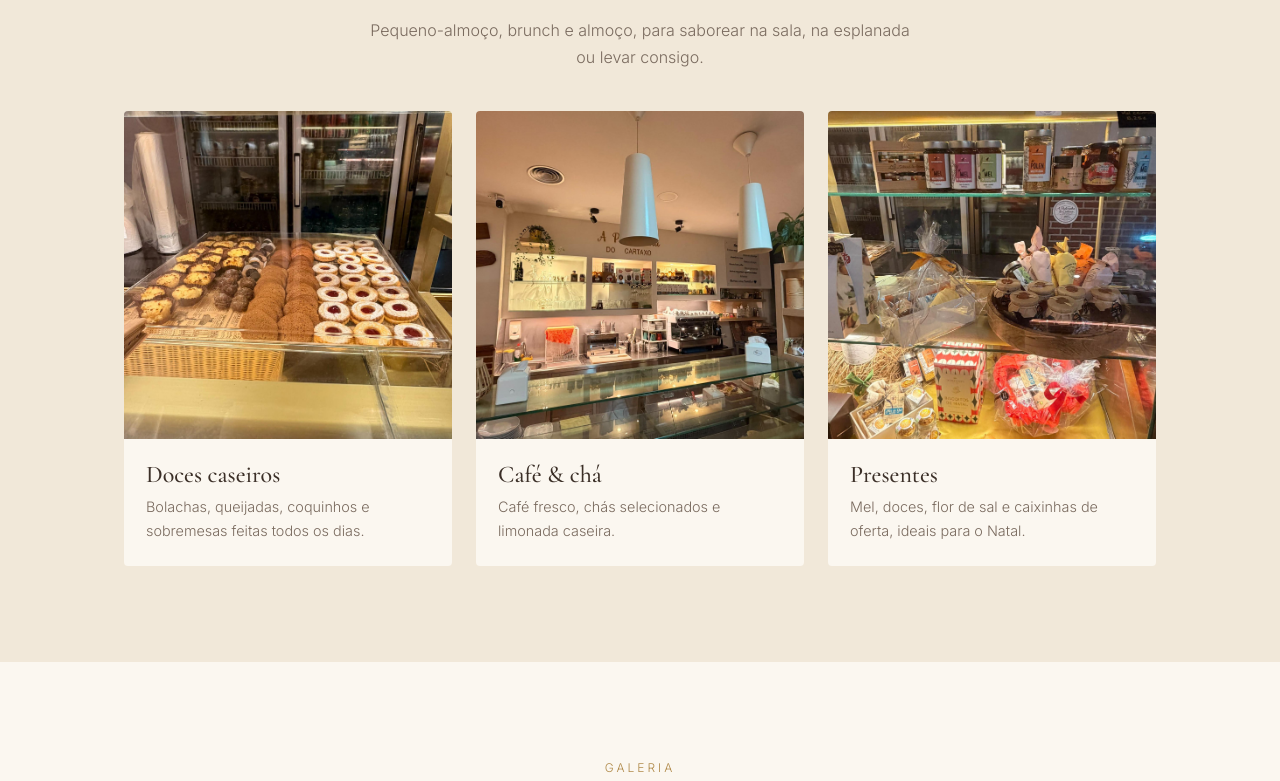
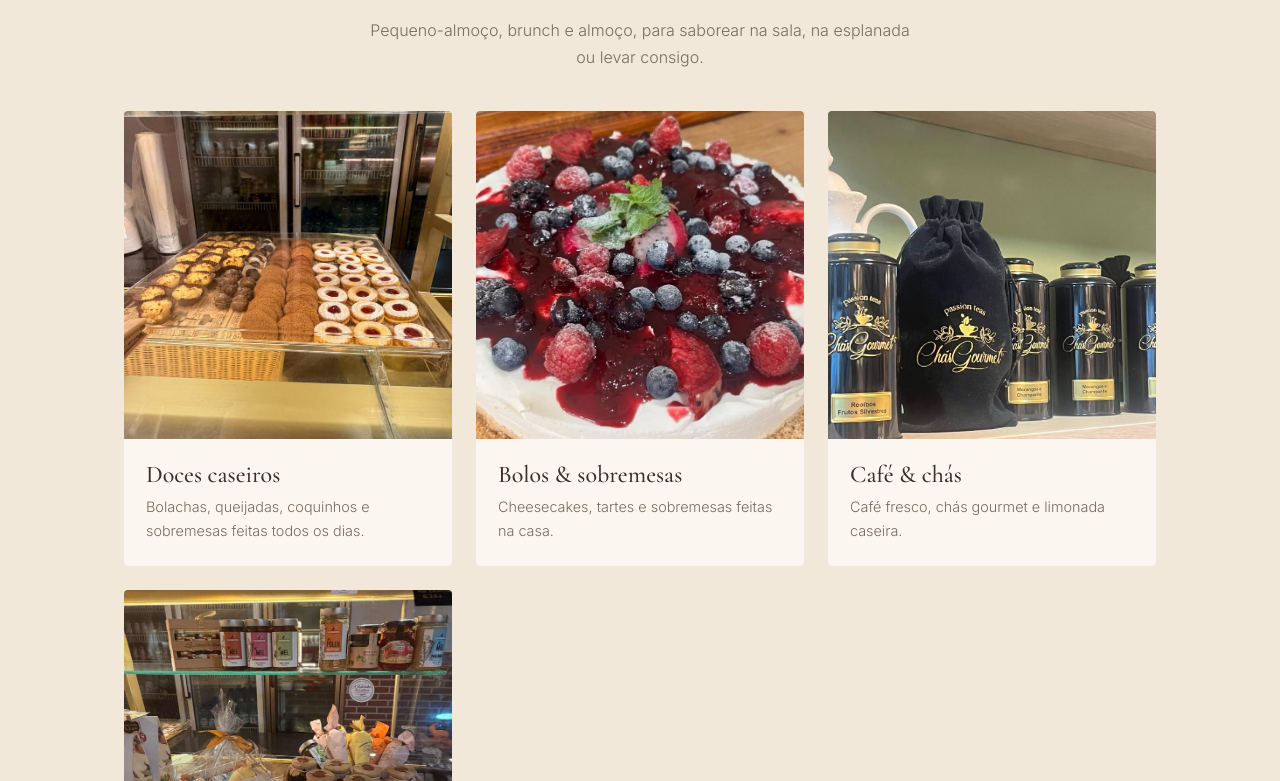
Before and after one commit to joaofcmont/PadeirinhaDoCartaxo, a plain HTML site: page index.html in a window 1280 px wide. Shown: the part 1782-2563 px from the top of the page. Drawn offline with nearby package versions, Linux system fonts and the light colour scheme.

Commit message:
Add cheesecake and tea photos

```diff
--- a/index.html
+++ b/index.html
@@ -115,8 +115,10 @@ footer{text-align:center;padding:36px 24px;font-size:.8rem;color:var(--muted);bo
  <div class="cards" style="text-align:left">
   <div class="card"><div class="img"><img src="images/doces.jpg" alt="Doces e bolachas caseiras" loading="lazy"></div>
    <div class="t"><h3>Doces caseiros</h3><p>Bolachas, queijadas, coquinhos e sobremesas feitas todos os dias.</p></div></div>
-  <div class="card"><div class="img"><img src="images/balcao.jpg" alt="Balcão e máquina de café" loading="lazy"></div>
-   <div class="t"><h3>Café &amp; chá</h3><p>Café fresco, chás selecionados e limonada caseira.</p></div></div>
+  <div class="card"><div class="img"><img src="images/cheesecake.jpg" alt="Cheesecake de frutos vermelhos" loading="lazy"></div>
+   <div class="t"><h3>Bolos &amp; sobremesas</h3><p>Cheesecakes, tartes e sobremesas feitas na casa.</p></div></div>
+  <div class="card"><div class="img"><img src="images/chas.jpg" alt="Chás gourmet" loading="lazy"></div>
+   <div class="t"><h3>Café &amp; chás</h3><p>Café fresco, chás gourmet e limonada caseira.</p></div></div>
   <div class="card"><div class="img"><img src="images/presentes.jpg" alt="Cabazes e produtos gourmet" loading="lazy"></div>
    <div class="t"><h3>Presentes</h3><p>Mel, doces, flor de sal e caixinhas de oferta, ideais para o Natal.</p></div></div>
  </div>
@@ -131,7 +133,7 @@ footer{text-align:center;padding:36px 24px;font-size:.8rem;color:var(--muted);bo
   <div><img src="images/presentes.jpg" alt="Presentes" loading="lazy"></div>
   <div><img src="images/balcao.jpg" alt="Balcão" loading="lazy"></div>
   <div><img src="images/entrada.jpg" alt="Entrada" loading="lazy"></div>
-  <div><img src="images/sala.jpg" alt="Mesas" loading="lazy" style="object-position:80% 50%"></div>
+  <div><img src="images/chas.jpg" alt="Chás gourmet" loading="lazy"></div>
  </div>
 </div></section>
 
```
Also changed, not shown: images/chas.jpg (added), images/cheesecake.jpg (added).
